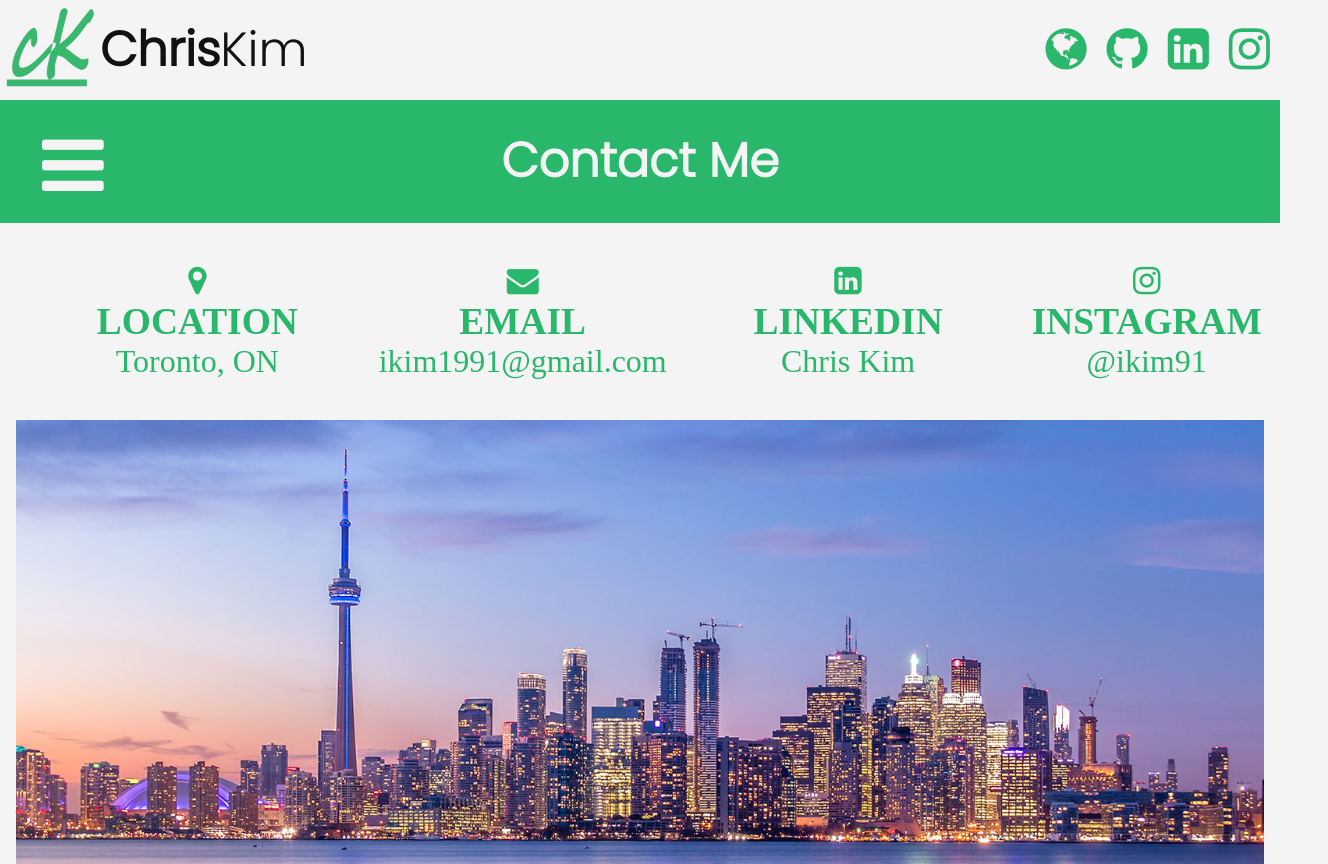
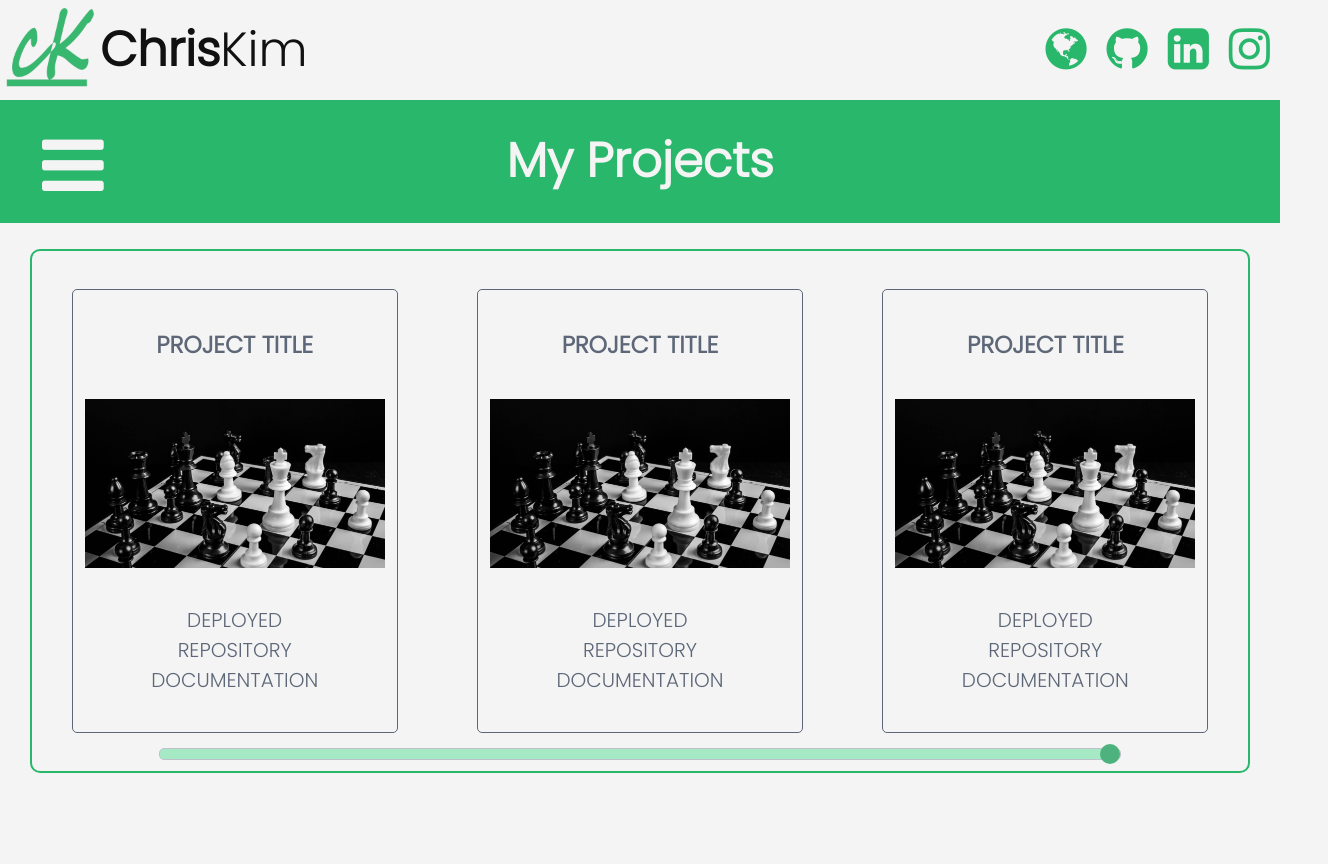
Before and after one commit to ikim1991/portfolio, a React app: page / in a window 1280 px wide. Shown: the whole page, 1328 px wide, since content can reach past the window. After the commit the page ends 800 px from the top, so only its background shows below. Built offline with nearby package versions, Linux system fonts and the light colour scheme.

Commit message:
Project Session

```diff
--- a/src/App.tsx
+++ b/src/App.tsx
@@ -12,7 +12,7 @@ const App = () => {
     return(
         <div className='App'>
             <Header/>
-            <Contact/>
+            <Projects/>
         </div>
     )
 };
--- a/src/assets/styles/_projects.scss
+++ b/src/assets/styles/_projects.scss
@@ -1,3 +1,87 @@
 .projects-content{
+    display: flex;
     width: 100%;
+    justify-content: center;
+    align-items: center;
+
+    .projects{
+        display: grid;
+        width: 95%;
+        height: 90%;
+        border: 2px $primary solid;
+        border-radius: 10px;
+        grid-template-columns: 1fr 1fr 1fr;
+        justify-items: center;
+        align-items: center;
+
+        .project{
+            display: flex;
+            flex-wrap: wrap;
+            width: 80%;
+            height: 85%;
+            border: 1px $secondary solid;
+            border-radius: 5px;
+            color: $secondary;
+            font-size: 1.25rem;
+            font-family: $font;
+            justify-content: center;
+            align-content: space-evenly;
+
+            h3{
+                width: 100%;
+                text-align: center;
+            }
+            img{
+                width: 92.5%;
+            }
+            p{
+                text-align: center;
+                width: 100%;
+            }
+        }
+    }
 }
+
+.project-range{
+    width: 100%;
+    display: flex;
+    justify-content: center;
+    position: fixed;
+    margin: auto;
+    bottom: 5%;
+
+    input{
+        width: 75%;
+    }
+
+    // Slider Styling from W3Schools
+    .slider {
+        -webkit-appearance: none;
+        height: 10px;
+        border: 1px solid lighten($secondary, 30);
+        border-radius: 5px;
+        background: lighten($primary, 30);
+        outline: none;
+        opacity: 0.8;
+        -webkit-transition: .2s;
+        transition: opacity .2s;
+    }
+
+    .slider::-webkit-slider-thumb {
+        -webkit-appearance: none;
+        appearance: none;
+        width: 20px;
+        height: 20px;
+        border-radius: 50%;
+        background: darken($primary, 5);
+        cursor: pointer;
+    }
+
+    .slider::-moz-range-thumb {
+        width: 20px;
+        height: 20px;
+        border-radius: 50%;
+        background: $primary;
+        cursor: pointer;
+    }
+}
--- a/src/components/Projects.tsx
+++ b/src/components/Projects.tsx
@@ -1,4 +1,5 @@
 import React from 'react';
+import Image from '../assets/images/chess.jpg';
 
 const Projects = () => {
     return(
@@ -7,7 +8,38 @@ const Projects = () => {
                 <h2>My Projects</h2>
             </div>
             <div className="projects-content">
-
+                <div className="projects">
+                    <div className="project">
+                        <h3>PROJECT TITLE</h3>
+                        <img src={Image} alt="project-icon"/>
+                        <div>
+                            <p>DEPLOYED</p>
+                            <p>REPOSITORY</p>
+                            <p>DOCUMENTATION</p>
+                        </div>
+                    </div>
+                    <div className="project">
+                        <h3>PROJECT TITLE</h3>
+                        <img src={Image} alt="project-icon"/>
+                        <div>
+                            <p>DEPLOYED</p>
+                            <p>REPOSITORY</p>
+                            <p>DOCUMENTATION</p>
+                        </div>
+                    </div>
+                    <div className="project">
+                        <h3>PROJECT TITLE</h3>
+                        <img src={Image} alt="project-icon"/>
+                        <div>
+                            <p>DEPLOYED</p>
+                            <p>REPOSITORY</p>
+                            <p>DOCUMENTATION</p>
+                        </div>
+                    </div>
+                </div>
+            </div>
+            <div className="project-range">
+                <input type="range" min="1" max="5" className="slider" id="projectRange"/>
             </div>
         </div>
     )
```
Also changed, not shown: src/assets/images/chess.jpg (added), src/store/reducers/NavigationReducer.ts (added).
